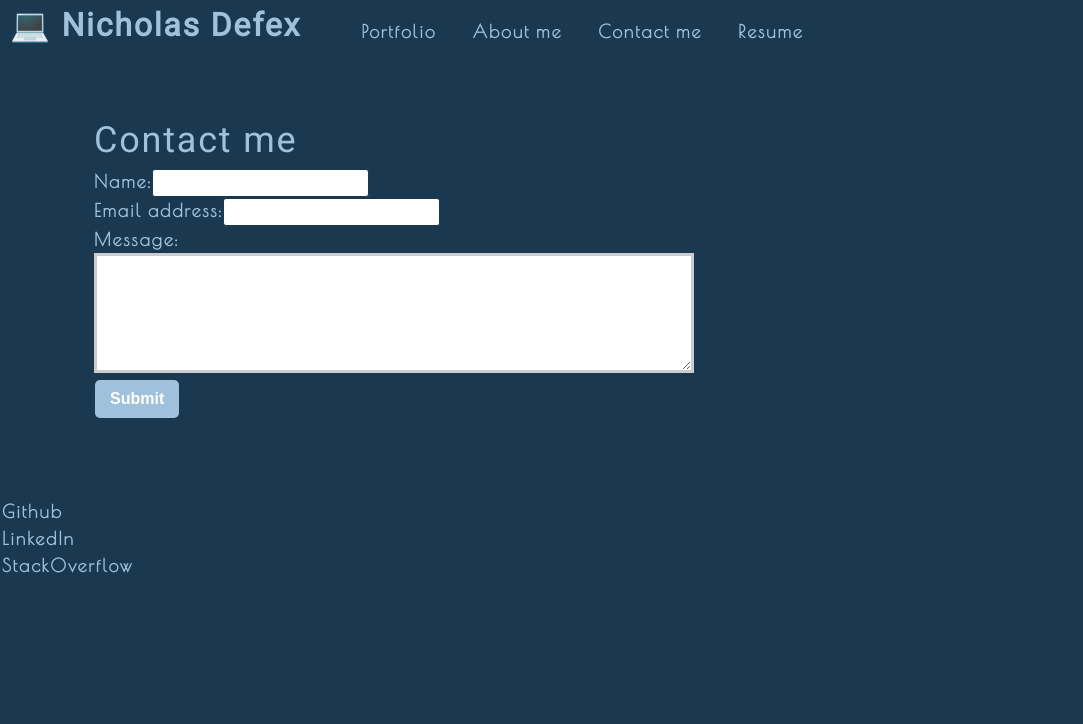
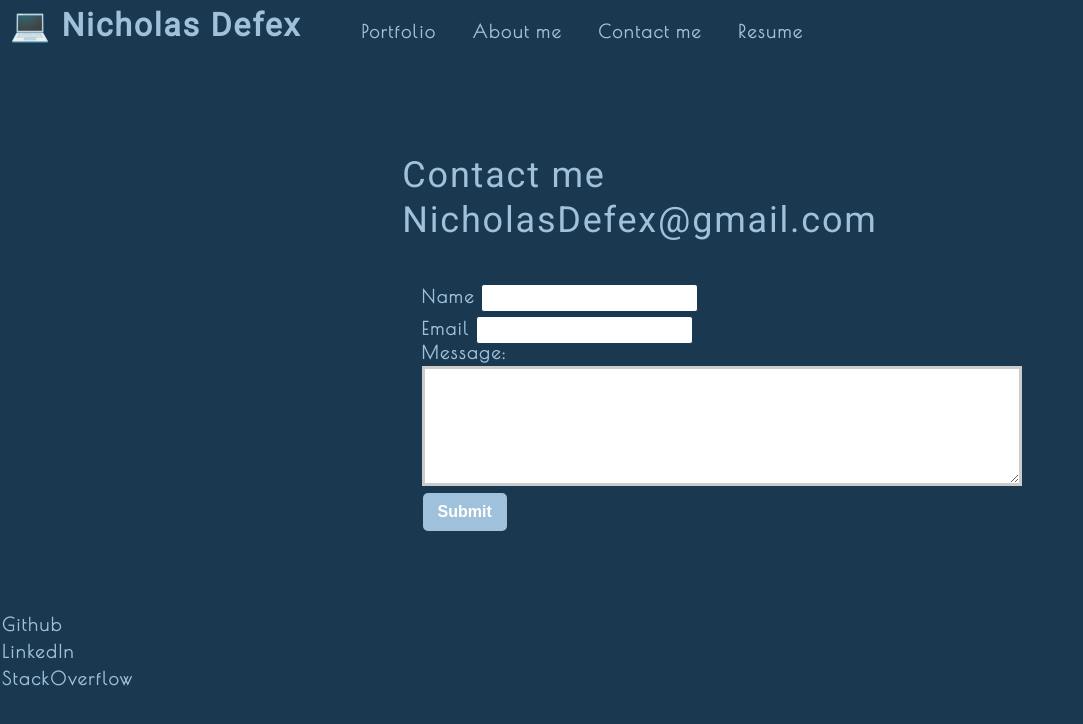
Before and after one commit to Ndefected15/Nicholas-Defex, a React (Create React App) app: page /contact in a window 1280 px wide. Shown: the top 724 px of the page, without its empty margins (0-1083 px from the left). Built offline with nearby package versions, Linux system fonts and the light colour scheme.

Commit message:
Added sticky header, Centered content, added email, resized photo and added skills

```diff
--- a/src/components/About/index.js
+++ b/src/components/About/index.js
@@ -4,13 +4,12 @@ import coverImage from '../../assets/cover/cover-image.jpg';
 function About() {
 	return (
 		<section className="my-5">
-			<h1 id="about">Who is Nicholas Defex</h1>
-			<img
-				src={coverImage}
-				className="my-2"
-				style={{ width: '100%' }}
-				alt="cover"
-			/>
+			<h1 id="about" className="centered">
+				Who is Nicholas Defex
+			</h1>
+			<div className="centered">
+				<img src={coverImage} className="my-2" alt="cover" />
+			</div>
 			<div className="my-2">
 				<p>
 					Solution-oriented Full Stack Web Developer known as a diligent
@@ -20,6 +19,14 @@ function About() {
 					in the world of web development and to continue to grow from the work
 					to be done.
 				</p>
+				<br></br>
+				<br></br>
+				<br></br>
+				<h1 className="centered">Skills</h1>
+				<p className="centered">
+					HTML, CSS, Javascript, SQL, MongoDB, Express.js, REACT.js, Node.js,
+					ORM, MVC, PWA, OOP
+				</p>
 			</div>
 		</section>
 	);
--- a/src/components/Contact/index.js
+++ b/src/components/Contact/index.js
@@ -3,7 +3,11 @@ import React, { useState } from 'react';
 import { validateEmail } from '../../utils/helpers';
 
 function ContactForm() {
-  const [formState, setFormState] = useState({ name: '', email: '', message: '' });
+	const [formState, setFormState] = useState({
+		name: '',
+		email: '',
+		message: '',
+	});
 
 	const [errorMessage, setErrorMessage] = useState('');
 	const { name, email, message } = formState;
@@ -37,27 +41,54 @@ function ContactForm() {
 	};
 
 	return (
-    <section>
-      <h1 data-testid="h1tag">Contact me</h1>
+		<section className="centered">
 			<form id="contact-form" onSubmit={handleSubmit}>
 				<div>
-          <label htmlFor="name">Name:</label>
-          <input type="text" name="name" defaultValue={name} onBlur={handleChange} />
+					<h1
+						data-testid="h1tag"
+						className="centered"
+						style={{ height: '20vh' }}
+					>
+						Contact me
+						<br></br>
+						NicholasDefex@gmail.com
+					</h1>
 				</div>
-        <div>
-          <label htmlFor="email">Email address:</label>
-          <input type="email" name="email" defaultValue={email} onBlur={handleChange} />
+				<div style={{ height: '4vh' }}>
+					<label htmlFor="name">Name </label>
+					<input
+						type="text"
+						name="name"
+						defaultValue={name}
+						onBlur={handleChange}
+					/>
+				</div>
+				<div style={{ height: '3vh' }}>
+					<label htmlFor="email">Email </label>
+					<input
+						type="email"
+						name="email"
+						defaultValue={email}
+						onBlur={handleChange}
+					/>
 				</div>
 				<div>
 					<label htmlFor="message">Message:</label>
-          <textarea name="message" rows="5" defaultValue={message} onBlur={handleChange} />
+					<textarea
+						name="message"
+						rows="5"
+						defaultValue={message}
+						onBlur={handleChange}
+					/>
 				</div>
 				{errorMessage && (
 					<div>
 						<p className="error-text">{errorMessage}</p>
 					</div>
 				)}
-        <button data-testid="button" type="submit">Submit</button>
+				<button data-testid="button" type="submit">
+					Submit
+				</button>
 			</form>
 		</section>
 	);
--- a/src/index.css
+++ b/src/index.css
@@ -3,6 +3,14 @@ main {
 	max-width: 90%;
 	padding: 50px 30px;
 }
+
+.centered {
+	/* height: 100vh; Magic here */
+	display: flex;
+	justify-content: center;
+	align-items: center;
+}
+
 :root {
 	--primary: #9fc1db;
 	--secondary: #e5e5e5;
@@ -90,10 +98,13 @@ a:hover {
 
 header {
 	background: var(--dark);
+	position: sticky;
+	top: 0px;
 }
 
 header a {
 	color: var(--light);
+	position: sticky;
 }
 
 button {
@@ -118,7 +129,7 @@ button[disabled] {
 }
 
 img {
-	max-width: 100%;
+	max-width: 50%;
 }
 
 span[role='img'] {
```
Also changed, not shown: 28 other files (tests, documents, lock files or other folders). Lines whose indentation alone changed are shown as unchanged.
